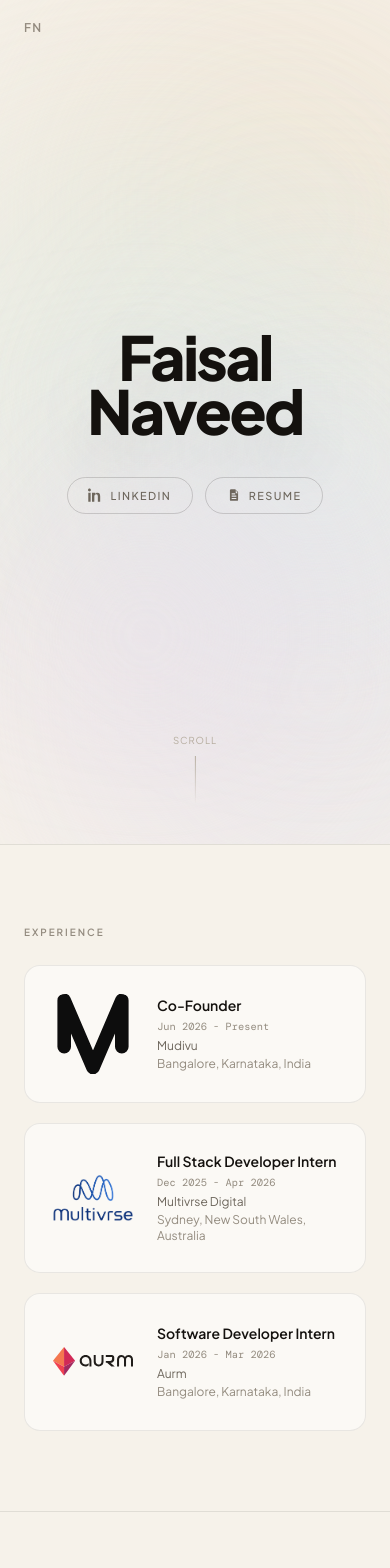
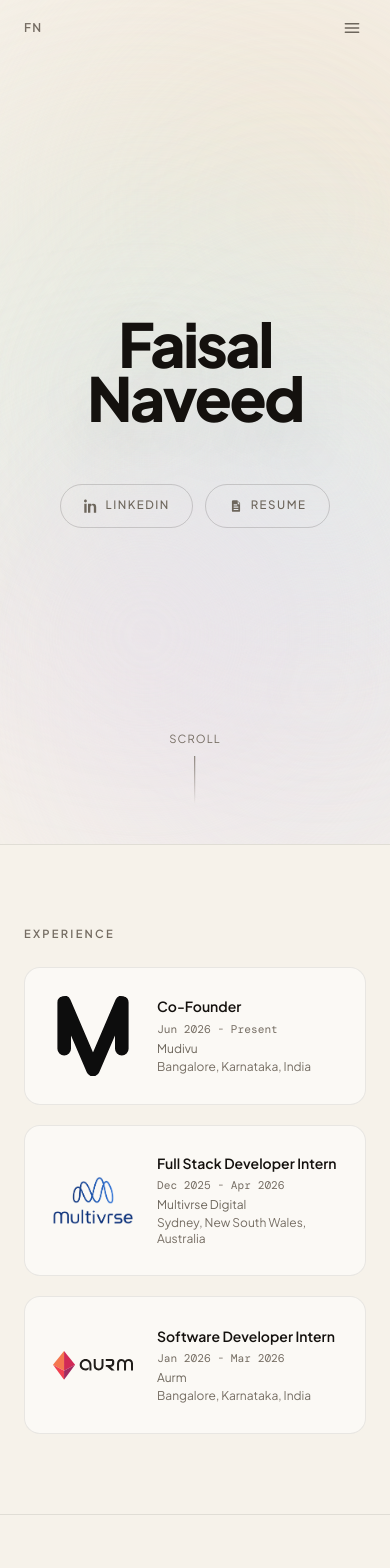
Before and after one commit to faisbyte/portfolio, a Next.js app: page / in a window 390 px wide. Shown: the top 1568 px of the page. Built offline with nearby package versions, Linux system fonts and the light colour scheme; a web font is replaced by a local one.

Commit message:
new design principles

```diff
--- a/app/globals.css
+++ b/app/globals.css
@@ -8,8 +8,8 @@
   --ink: #14110e;
   --ink-2: #4a443d;
   --ink-3: #6d665c;
-  --ink-4: #938b7f;
-  --ink-5: #b5ac9e;
+  --ink-4: #756d63; /* 4.56:1 on --bg: passes AA for small text */
+  --ink-5: #968975; /* 3.07:1 on --bg: decorative only */
   --line: rgba(20, 17, 14, 0.09);
 }
 
@@ -26,7 +26,7 @@ body {
   background: transparent;
   color: var(--ink);
   font-family: var(--font-jakarta), system-ui, sans-serif;
-  font-size: 15px;
+  font-size: 0.9375rem;
   font-weight: 400;
   line-height: 1.6;
   -webkit-font-smoothing: antialiased;
@@ -166,6 +166,20 @@ a {
   100% { transform: translate(6vw, -5vh) scale(0.94); }
 }
 
+@media (prefers-reduced-motion: reduce) {
+  html {
+    scroll-behavior: auto !important;
+  }
+  .mesh-blob {
+    animation: none !important;
+  }
+  .card-base,
+  .card-link:hover {
+    transition: none;
+    transform: none;
+  }
+}
+
 /* ------------------------------------------------------------------ */
 /* Hero                                                                */
 /* ------------------------------------------------------------------ */
@@ -181,8 +195,9 @@ a {
 .hero-cta {
   display: inline-flex;
   align-items: center;
-  padding: 0.55rem 1.3rem;
-  font-size: 0.68rem;
+  min-height: 2.75rem; /* 44px HIG touch target */
+  padding: 0.6rem 1.4rem;
+  font-size: 0.72rem;
   font-weight: 500;
   letter-spacing: 0.13em;
   text-transform: uppercase;
@@ -208,7 +223,7 @@ a {
   transition: background 0.35s ease, border-color 0.35s ease, transform 0.3s ease, box-shadow 0.35s ease;
 }
 
-.card-base:hover {
+.card-link:hover {
   background: rgba(255, 255, 255, 0.85);
   border-color: rgba(20, 17, 14, 0.14);
   transform: translateY(-2px);
--- a/app/page.tsx
+++ b/app/page.tsx
@@ -2,6 +2,7 @@
 
 import { useEffect, useRef, useState } from "react";
 import MeshBackground from "./components/MeshBackground";
+import { profile } from "@/data/content";
 
 // ---------------------------------------------------------------------------
 // Data
@@ -102,13 +103,16 @@ const NAV = [
 // Helpers
 // ---------------------------------------------------------------------------
 
-function useInView(options?: IntersectionObserverInit) {
-  const ref = useRef<HTMLDivElement>(null);
+const REDUCED_MOTION = "(prefers-reduced-motion: reduce)";
+
+function useInView<T extends HTMLElement = HTMLDivElement>(options?: IntersectionObserverInit) {
+  const ref = useRef<T>(null);
   const [inView, setInView] = useState(false);
 
   useEffect(() => {
     const el = ref.current;
     if (!el) return;
+    if (window.matchMedia(REDUCED_MOTION).matches) { setInView(true); return; }
     const obs = new IntersectionObserver(([e]) => {
       if (e.isIntersecting) { setInView(true); obs.disconnect(); }
     }, { threshold: 0.08, rootMargin: "0px 0px -60px 0px", ...options });
@@ -129,18 +133,38 @@ function Divider() {
 
 function SectionLabel({ children }: { children: React.ReactNode }) {
   return (
-    <p className="text-[0.62rem] font-semibold tracking-[0.2em] uppercase text-[var(--ink-4)] mb-6 lg:mb-8">
+    <h2 className="text-[0.7rem] font-semibold tracking-[0.2em] uppercase text-[var(--ink-4)] mb-6 lg:mb-8">
       {children}
-    </p>
+    </h2>
   );
+}
+
+/* Screen-reader cue for links that leave the page. */
+function ExternalHint() {
+  return <span className="sr-only"> (opens in a new tab)</span>;
 }
 
 // ---------------------------------------------------------------------------
 // Nav
 // ---------------------------------------------------------------------------
 
+function NavLink({ item, onClick, className = "" }: { item: typeof NAV[number]; onClick?: () => void; className?: string }) {
+  return (
+    <a
+      href={item.href}
+      onClick={onClick}
+      {...(item.external ? { target: "_blank", rel: "noopener noreferrer" } : {})}
+      className={`inline-flex items-center min-h-11 px-3 text-[0.72rem] font-medium tracking-wide text-[var(--ink-3)] rounded-md transition-colors duration-200 hover:text-[var(--ink)] hover:bg-[rgba(20,17,14,0.05)] ${className}`}
+    >
+      {item.label}
+      {item.external && <><span aria-hidden className="ml-1 text-[0.65rem]">&#8599;</span><ExternalHint /></>}
+    </a>
+  );
+}
+
 function Nav() {
   const [scrolled, setScrolled] = useState(false);
+  const [open, setOpen] = useState(false);
 
   useEffect(() => {
     const handler = () => setScrolled(window.scrollY > 40);
@@ -148,32 +172,55 @@ function Nav() {
     return () => window.removeEventListener("scroll", handler);
   }, []);
 
+  const frosted = scrolled || open;
+
   return (
     <header
       className="fixed top-0 left-0 right-0 z-50 transition-all duration-500"
       style={{
-        background: scrolled ? "rgba(246,242,234,0.72)" : "transparent",
-        backdropFilter: scrolled ? "blur(20px)" : "none",
-        borderBottom: scrolled ? "1px solid rgba(20,17,14,0.08)" : "1px solid transparent",
+        background: frosted ? "rgba(246,242,234,0.72)" : "transparent",
+        backdropFilter: frosted ? "blur(20px)" : "none",
+        borderBottom: frosted ? "1px solid rgba(20,17,14,0.08)" : "1px solid transparent",
       }}
     >
       <div className="mx-auto max-w-7xl px-6 lg:px-10 flex items-center justify-between h-14">
         <span className="text-xs font-semibold tracking-widest uppercase text-[var(--ink-4)] select-none">
           FN
         </span>
-        <nav className="hidden md:flex items-center gap-1">
+
+        <nav aria-label="Sections" className="hidden md:flex items-center gap-1">
+          {NAV.map((item) => <NavLink key={item.href} item={item} />)}
+        </nav>
+
+        {/* phone: 44pt toggle in place of the row */}
+        <button
+          type="button"
+          onClick={() => setOpen((o) => !o)}
+          aria-expanded={open}
+          aria-controls="mobile-nav"
+          aria-label={open ? "Close menu" : "Open menu"}
+          className="md:hidden inline-flex items-center justify-center w-11 h-11 -mr-2 rounded-md text-[var(--ink-3)] hover:text-[var(--ink)] hover:bg-[rgba(20,17,14,0.05)] transition-colors"
+        >
+          <svg viewBox="0 0 24 24" className="h-5 w-5" fill="none" stroke="currentColor" strokeWidth="1.75" strokeLinecap="round" aria-hidden>
+            {open
+              ? <path d="M6 6l12 12M18 6L6 18" />
+              : <path d="M4 7h16M4 12h16M4 17h16" />}
+          </svg>
+        </button>
+      </div>
+
+      <nav
+        id="mobile-nav"
+        aria-label="Sections"
+        hidden={!open}
+        className="md:hidden border-t border-[var(--line)]"
+      >
+        <div className="mx-auto max-w-7xl px-4 py-2 flex flex-col">
           {NAV.map((item) => (
-            <a
-              key={item.href}
-              href={item.href}
-              {...(item.external ? { target: "_blank", rel: "noopener noreferrer" } : {})}
-              className="px-3 py-1.5 text-[0.72rem] font-medium tracking-wide text-[var(--ink-3)] rounded-md transition-colors duration-200 hover:text-[var(--ink)] hover:bg-[rgba(20,17,14,0.05)]"
-            >
-              {item.label}
-            </a>
+            <NavLink key={item.href} item={item} onClick={() => setOpen(false)} className="w-full" />
           ))}
-        </nav>
-      </div>
+        </div>
+      </nav>
     </header>
   );
 }
@@ -186,6 +233,7 @@ function Hero() {
   const [mouse, setMouse] = useState({ x: 0, y: 0 });
 
   useEffect(() => {
+    if (window.matchMedia(REDUCED_MOTION).matches) return;
     const handler = (e: MouseEvent) => {
       setMouse({
         x: (e.clientX / window.innerWidth) * 2 - 1,
@@ -216,22 +264,27 @@ function Hero() {
         </h1>
       </div>
 
+      {/* intro */}
+      <p className="relative z-10 mt-7 max-w-xl text-sm sm:text-[0.95rem] leading-relaxed text-[var(--ink-2)]">
+        {profile.intro}
+      </p>
+
       {/* links row */}
-      <div className="relative z-10 mt-10 flex items-center gap-3 flex-wrap justify-center">
+      <div className="relative z-10 mt-8 flex items-center gap-3 flex-wrap justify-center">
         <a href={PROFILE.links.linkedin} target="_blank" rel="noopener noreferrer" className="hero-cta gap-2">
           <svg viewBox="0 0 24 24" className="h-3.5 w-3.5 fill-current" aria-hidden><path d="M4.98 3.5C4.98 4.88 3.87 6 2.5 6S0 4.88 0 3.5 1.12 1 2.5 1 4.98 2.12 4.98 3.5ZM.5 23.5h4V7.98h-4V23.5ZM8.5 7.98h3.83v2.12h.05c.53-1.01 1.82-2.12 3.75-2.12 4.01 0 4.75 2.64 4.75 6.08v9.44h-4v-8.37c0-2-.04-4.57-2.79-4.57-2.79 0-3.22 2.18-3.22 4.43v8.51h-4V7.98Z"/></svg>
-          LinkedIn
+          LinkedIn<ExternalHint />
         </a>
         <a href={PROFILE.links.resume} target="_blank" rel="noopener noreferrer" className="hero-cta gap-2">
           <svg viewBox="0 0 24 24" className="h-3.5 w-3.5 fill-current" aria-hidden><path d="M14 2H7a2 2 0 0 0-2 2v16a2 2 0 0 0 2 2h10a2 2 0 0 0 2-2V7l-5-5Zm1 7V3.5L18.5 9H15ZM8 13h8v2H8v-2Zm0 4h8v2H8v-2Zm0-8h6v2H8V9Z"/></svg>
-          Resume
+          Resume<ExternalHint />
         </a>
       </div>
 
       {/* scroll hint */}
-      <div className="absolute bottom-10 left-1/2 -translate-x-1/2 flex flex-col items-center gap-2 text-[var(--ink-5)]">
-        <span className="text-[0.6rem] tracking-widest uppercase">Scroll</span>
-        <div className="w-px h-12 bg-gradient-to-b from-[var(--ink-5)] to-transparent" />
+      <div className="absolute bottom-10 left-1/2 -translate-x-1/2 flex flex-col items-center gap-2 text-[var(--ink-4)]">
+        <span className="text-[0.7rem] tracking-widest uppercase">Scroll</span>
+        <div className="w-px h-12 bg-gradient-to-b from-[var(--ink-4)] to-transparent" />
       </div>
     </section>
   );
@@ -248,19 +301,21 @@ function ExperienceCard({
   item: typeof EXPERIENCE[number];
   index: number;
 }) {
-  const { ref, inView } = useInView();
+  const { ref, inView } = useInView<HTMLAnchorElement>();
 
   return (
-    <div
+    <a
       ref={ref}
-      className={`card-base card-${item.brand} border rounded-2xl p-7 lg:p-9 transition-all duration-700`}
+      href={item.link}
+      target="_blank"
+      rel="noopener noreferrer"
+      className={`card-base card-link card-${item.brand} block border rounded-2xl p-7 lg:p-9 transition-all duration-700`}
       style={{
         opacity: inView ? 1 : 0,
         transform: inView ? "translateY(0)" : "translateY(20px)",
         transitionDelay: `${index * 80}ms`,
       }}
     >
-      <a href={item.link} target="_blank" rel="noopener noreferrer" className="block">
         <div className="flex gap-6 items-center">
           <img
             src={item.image}
@@ -270,14 +325,14 @@ function ExperienceCard({
           <div className="flex-1 min-w-0">
             <div className="flex flex-col sm:flex-row sm:items-baseline sm:justify-between gap-1">
               <h3 className="text-sm font-semibold text-[var(--ink)] leading-snug">{item.title}</h3>
-              <span className="text-[0.65rem] text-[var(--ink-4)] font-mono whitespace-nowrap">{item.period}</span>
+              <span className="text-[0.7rem] text-[var(--ink-4)] font-mono whitespace-nowrap">{item.period}</span>
             </div>
             <p className="text-xs text-[var(--ink-3)] mt-0.5">{item.company}</p>
             <p className="text-xs text-[var(--ink-4)] mt-0.5">{item.location}</p>
           </div>
         </div>
-      </a>
-    </div>
+        <ExternalHint />
+    </a>
   );
 }
 
@@ -286,15 +341,17 @@ function ExperienceCard({
 // ---------------------------------------------------------------------------
 
 function EducationCard({ item }: { item: typeof EDUCATION[number] }) {
-  const { ref, inView } = useInView();
+  const { ref, inView } = useInView<HTMLAnchorElement>();
 
   return (
-    <div
+    <a
       ref={ref}
-      className={`card-base card-${item.brand} border rounded-2xl p-7 lg:p-9 transition-all duration-700`}
+      href={item.link}
+      target="_blank"
+      rel="noopener noreferrer"
+      className={`card-base card-link card-${item.brand} flex gap-6 items-start border rounded-2xl p-7 lg:p-9 transition-all duration-700`}
       style={{ opacity: inView ? 1 : 0, transform: inView ? "translateY(0)" : "translateY(20px)" }}
     >
-      <a href={item.link} target="_blank" rel="noopener noreferrer" className="flex gap-6 items-start">
         <img
           src={item.image}
           alt={item.org}
@@ -303,15 +360,15 @@ function EducationCard({ item }: { item: typeof EDUCATION[number] }) {
         <div className="flex-1 min-w-0">
           <div className="flex flex-col sm:flex-row sm:items-baseline sm:justify-between gap-1">
             <h3 className="text-sm font-semibold text-[var(--ink)] leading-snug">{item.title}</h3>
-            <span className="text-[0.65rem] text-[var(--ink-4)] font-mono whitespace-nowrap">{item.period}</span>
+            <span className="text-[0.7rem] text-[var(--ink-4)] font-mono whitespace-nowrap">{item.period}</span>
           </div>
           {item.subtitle && (
             <p className="text-xs text-[var(--ink-3)] mt-0.5">{item.subtitle}</p>
           )}
           <p className="text-xs text-[var(--ink-4)] mt-0.5">{item.org}</p>
         </div>
-      </a>
-    </div>
+        <ExternalHint />
+    </a>
   );
 }
 
@@ -320,19 +377,21 @@ function EducationCard({ item }: { item: typeof EDUCATION[number] }) {
 // ---------------------------------------------------------------------------
 
 function VolunteerCard({ item, index }: { item: typeof VOLUNTEERING[number]; index: number }) {
-  const { ref, inView } = useInView();
+  const { ref, inView } = useInView<HTMLAnchorElement>();
 
   return (
-    <div
+    <a
       ref={ref}
-      className="card-base border rounded-2xl p-7 lg:p-9 transition-all duration-700"
+      href={item.link}
+      target="_blank"
+      rel="noopener noreferrer"
+      className="card-base card-link flex gap-5 items-start border rounded-2xl p-7 lg:p-9 transition-all duration-700"
       style={{
         opacity: inView ? 1 : 0,
         transform: inView ? "translateY(0)" : "translateY(20px)",
         transitionDelay: `${index * 80}ms`,
       }}
     >
-      <a href={item.link} target="_blank" rel="noopener noreferrer" className="flex gap-5 items-start">
         <img
           src={item.image}
           alt={item.org}
@@ -341,12 +400,12 @@ function VolunteerCard({ item, index }: { item: typeof VOLUNTEERING[number]; ind
         <div className="flex-1 min-w-0">
           <div className="flex flex-col sm:flex-row sm:items-baseline sm:justify-between gap-1">
             <h3 className="text-sm font-semibold text-[var(--ink)] leading-snug">{item.title}</h3>
-            <span className="text-[0.65rem] text-[var(--ink-4)] font-mono whitespace-nowrap">{item.period}</span>
+            <span className="text-[0.7rem] text-[var(--ink-4)] font-mono whitespace-nowrap">{item.period}</span>
           </div>
           <p className="text-xs text-[var(--ink-3)] mt-0.5">{item.org}</p>
         </div>
-      </a>
-    </div>
+        <ExternalHint />
+    </a>
   );
 }
 
@@ -368,7 +427,7 @@ function CertCard({ item, index }: { item: typeof CERTIFICATIONS[number]; index:
       }}
     >
       <h3 className="text-sm font-semibold text-[var(--ink)] leading-snug mb-2">{item.title}</h3>
-      <p className="text-[0.65rem] text-[var(--ink-4)] font-mono">{item.meta}</p>
+      <p className="text-[0.7rem] text-[var(--ink-4)] font-mono">{item.meta}</p>
     </div>
   );
 }
@@ -395,7 +454,7 @@ function Technologies() {
               src={`/logos/${logo}`}
               alt={name}
               title={name}
-              className="h-12 w-12 lg:h-14 lg:w-14 object-contain"
+              className="h-12 w-20 lg:h-14 lg:w-24 object-contain"
             />
           );
         })}
@@ -443,6 +502,7 @@ export default function Home() {
       <div className="relative z-10">
         <Nav />
 
+        <main>
         <Hero />
 
         <PageSection id="experience" label="Experience">
@@ -480,10 +540,11 @@ export default function Home() {
             ))}
           </div>
         </PageSection>
+        </main>
 
         <Divider />
         <footer className="py-14 flex justify-center">
-          <p className="text-[0.65rem] tracking-widest uppercase text-[var(--ink-5)]">Faisal Naveed</p>
+          <p className="text-[0.7rem] tracking-widest uppercase text-[var(--ink-4)]">Faisal Naveed</p>
         </footer>
       </div>
     </div>
--- a/data/content.ts
+++ b/data/content.ts
@@ -37,8 +37,7 @@ export type SkillGroup = { label: string; items: string };
 
 export const profile = {
   name: "Faisal Naveed",
-  intro:
-    "Final-year computer science student at the University of Sydney and co-founder of Mudivu, where I build multi-agent LLM systems and the backend infrastructure they run on.",
+
   location: "Based in Sydney.",
   email: "faisalnaveed1011@gmail.com",
   linkedin: "https://www.linkedin.com/in/faisal-naveed-32bb55288/",
```
Also changed, not shown: app/layout.tsx (+10 -0 lines), public/logos/supabase.png.
